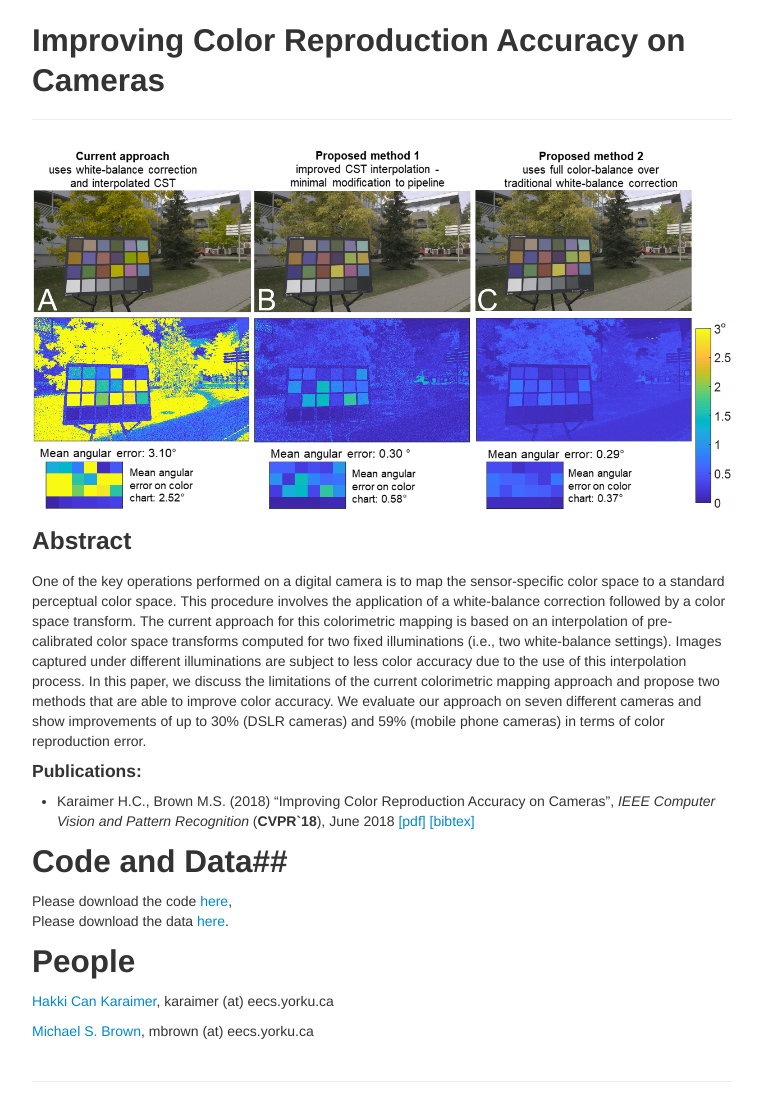
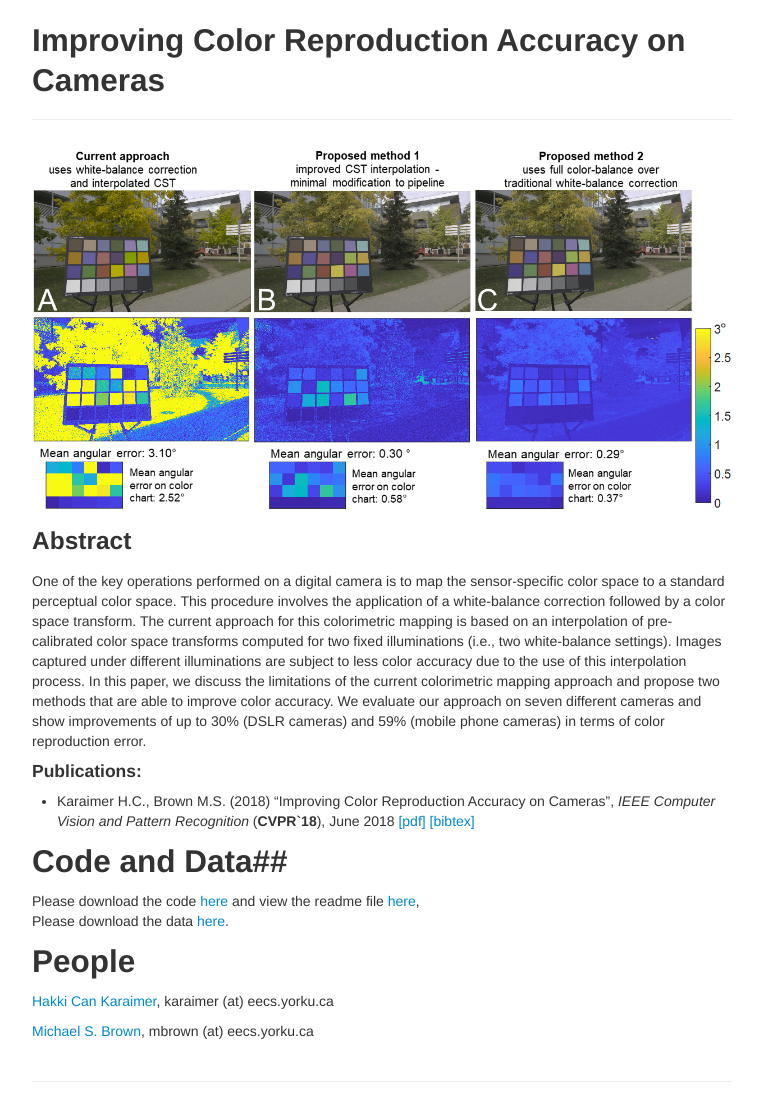
Before and after one commit to karaimer/camera-color, a Jekyll site: the page built from index.md, in a window 1280 px wide. Shown: the whole page, without its empty margins (258-1020 px from the left). Built offline with Jekyll 4.4.1, drawn with Linux system fonts in a browser that asks for light colours.

Commit message:
update readme

```diff
--- a/index.md
+++ b/index.md
@@ -14,7 +14,7 @@ One of the key operations performed on a digital camera is to map the sensor-spe
 
 ## Code and Data##
 
-Please download the code [here](https://www.dropbox.com/sh/zex1x4qxjyclafo/AAAS8mJyKmdqDJtNaRgvkjlma?dl=0),
+Please download the code [here](https://www.dropbox.com/sh/zex1x4qxjyclafo/AAAS8mJyKmdqDJtNaRgvkjlma?dl=0) and view the readme file [here](https://paper.dropbox.com/doc/READ-ME-08Q4DXAnmX4Mn4RH5bu7j),
 Please download the data [here](https://www.dropbox.com/sh/21nc5ec8xvzzdcy/AADtBg21bYKCwEh1IXxAugK7a?dl=0).
 
 ## People ##
```
